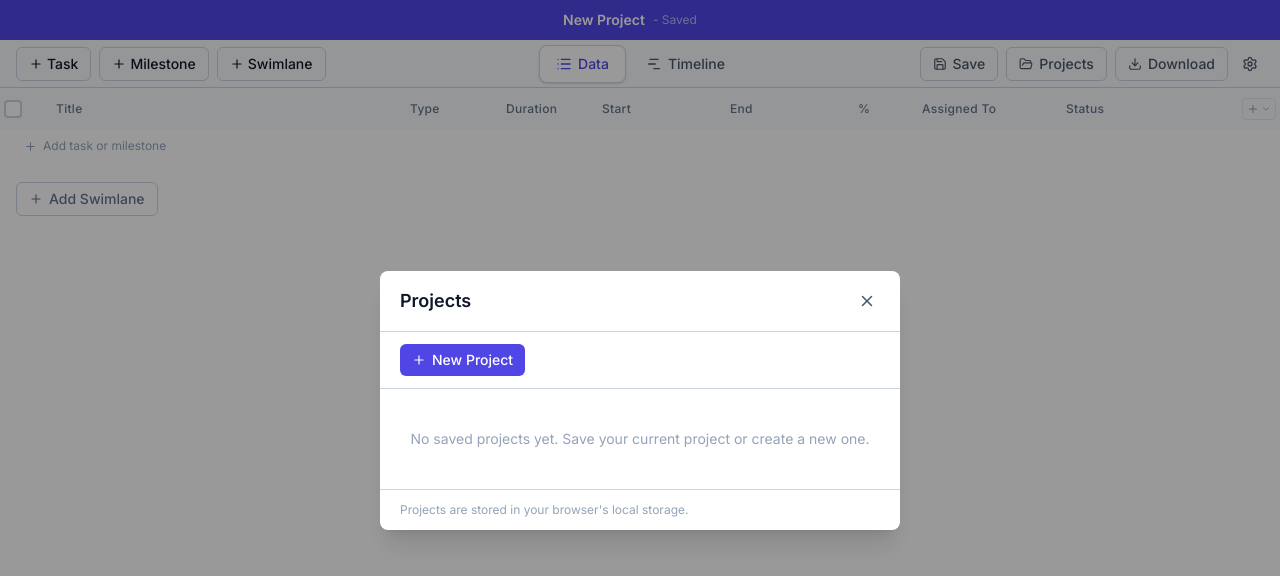
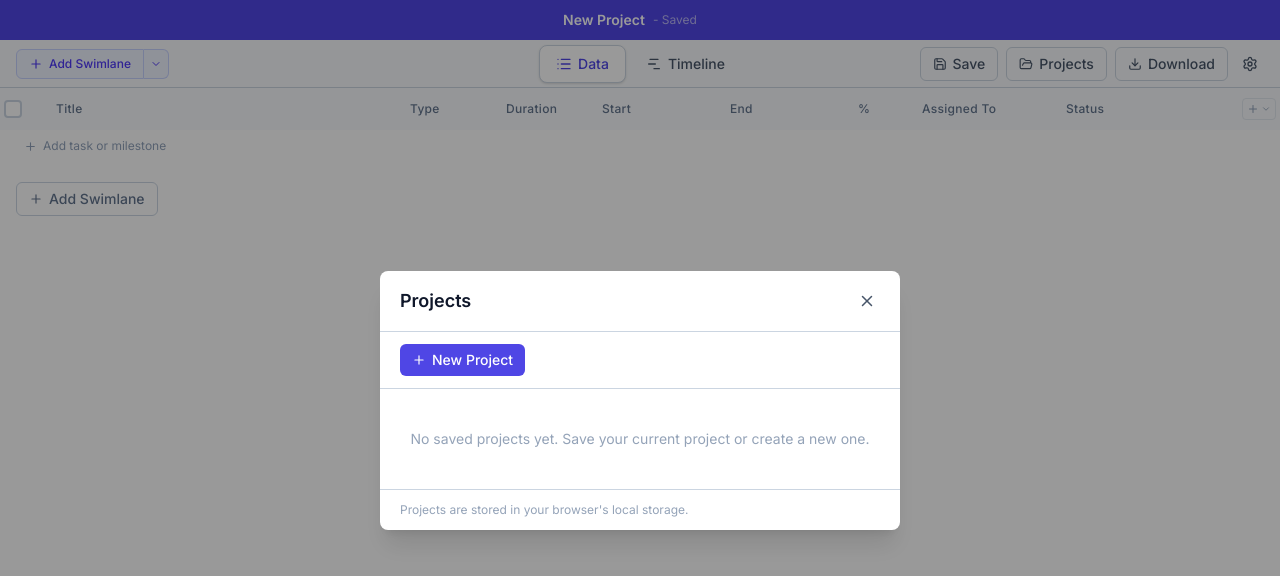
Before and after one commit to hraqian/visualize_project_timeline, a React (Vite) app: page / in a window 1280 px wide. Shown: the top 576 px of the page. Built offline with nearby package versions, Linux system fonts and the light colour scheme.

Commit message:
Revert "fix: replace Data view add dropdown with separate Task/Milestone/Swimlane buttons"
This reverts commit b3f9dc8151ab2c26c23c3a7056cec924ea036c7b.

```diff
--- a/src/App.tsx
+++ b/src/App.tsx
@@ -1,6 +1,6 @@
 import { useState, useCallback } from 'react';
 import { useProjectStore } from '@/store/useProjectStore';
-import { DataView } from '@/components/DataView/DataView';
+import { DataView, AddDropdownButton } from '@/components/DataView/DataView';
 import { TimelineView } from '@/components/TimelineView/TimelineView';
 import { StylePane } from '@/components/StylePane/StylePane';
 import { ProjectManagerModal } from '@/components/common/ProjectManagerModal';
@@ -133,29 +133,13 @@ function App() {
               </button>
             </>
           ) : (
-            <>
-              <button
-                onClick={handleAddTask}
-                className="flex items-center gap-1 px-3 py-1.5 rounded-md text-sm font-medium text-[var(--color-text)] border border-[var(--color-border)] hover:bg-[var(--color-surface-hover)] transition-all"
-              >
-                <Plus size={14} />
-                Task
-              </button>
-              <button
-                onClick={handleAddMilestone}
-                className="flex items-center gap-1 px-3 py-1.5 rounded-md text-sm font-medium text-[var(--color-text)] border border-[var(--color-border)] hover:bg-[var(--color-surface-hover)] transition-all"
-              >
-                <Plus size={14} />
-                Milestone
-              </button>
-              <button
-                onClick={handleAddSwimlane}
-                className="flex items-center gap-1 px-3 py-1.5 rounded-md text-sm font-medium text-[var(--color-text)] border border-[var(--color-border)] hover:bg-[var(--color-surface-hover)] transition-all"
-              >
-                <Plus size={14} />
-                Swimlane
-              </button>
-            </>
+            <AddDropdownButton onAdd={(type) => {
+              if (type === 'swimlane') {
+                handleAddSwimlane();
+              } else {
+                addItem({ name: type === 'task' ? 'New Task' : 'New Milestone', type });
+              }
+            }} />
           )}
         </div>
 
```
